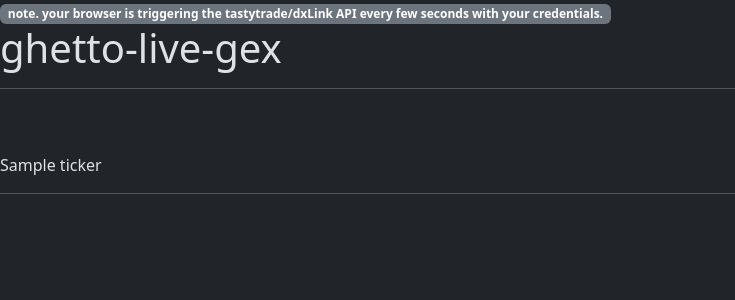
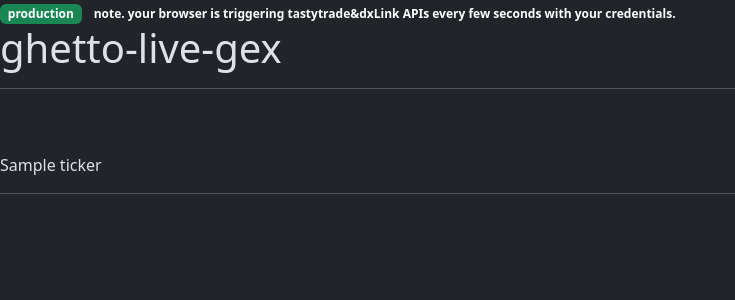
Before and after one commit to pangyuteng/ghetto-gex, a Flask app: template templates/gex.html in a window 1280 px wide. Shown: the top 300 px of the page, without its empty margins (0-735 px from the left). Run offline with Flask 3, Linux system fonts and the light colour scheme; the template is opened without the code that fills it: most values are stand-ins (such as "Sample title", 1, 10 or a date in 2020); parts of the project's set-up code (start-up, migrations or seed data) failed here and were passed over; some libraries are stand-ins or nearby versions.

Commit message:
updated badge

```diff
--- a/app.py
+++ b/app.py
@@ -16,7 +16,7 @@ from flask import (
 
 import asyncio
 from data_utils import (
-    Session, get_session,
+    Session, get_session, is_test_func,
     cache_underlying, cache_option_chain,
     get_data_df,
 )
@@ -40,11 +40,12 @@ def index():
     session = None
     try:
         session = get_session()
+        is_test = is_test_func()
     except:
         app.logger.error(traceback.format_exc())
         message = "unable to login with credentials in .env file!"
 
-    return render_template('index.html',session=session,message=message)
+    return render_template('index.html',session=session,message=message,is_test=is_test)
 
 @app.route('/login', methods=['GET'])
 def login():
@@ -57,7 +58,8 @@ def login():
 def gex():
     tickers = request.args.to_dict()['tickers']
     ticker_list = [x.upper() for x in tickers.split(",") if len(x)>0]
-    return render_template('gex.html',ticker_list=ticker_list)
+    is_test = is_test_func()
+    return render_template('gex.html',ticker_list=ticker_list,is_test=is_test)
 
 # setup cron via client side, yay or nay?
 @app.route('/underlying-ping', methods=['GET'])
--- a/data_utils.py
+++ b/data_utils.py
@@ -29,10 +29,13 @@ from tastytrade.dxfeed import EventType
 
 shared_dir = os.environ.get("SHARED_DIR")
 
+def is_test_func():
+    return False if os.environ.get('IS_TEST') == 'FALSE' else True
+
 def get_session():
     username = os.environ.get('TASTYTRADE_USERNAME')
     password = os.environ.get('TASTYTRADE_PASSWORD')
-    is_test = False if os.environ.get('IS_TEST') == 'FALSE' else True
+    is_test = is_test_func()
     return Session(username,password,is_test=is_test)
 
 @dataclass
--- a/templates/gex.html
+++ b/templates/gex.html
@@ -12,7 +12,12 @@
   </head>
   <body>
 
-    <span class="badge text-bg-secondary">note. your browser is triggering the tastytrade/dxLink API every few seconds with your credentials.</span>
+    {% if is_test %}
+    <span class="badge text-bg-secondary">sandbox</span>
+    {% else %}
+    <span class="badge text-bg-success">production</span>
+    {% endif %}
+    <span class="badge text-bg-dark">note. your browser is triggering tastytrade&dxLink APIs every few seconds with your credentials.</span>
     <h1>ghetto-live-gex</h1>
     <hr>
     {{ message }}
--- a/templates/index.html
+++ b/templates/index.html
@@ -11,13 +11,17 @@
 
   </head>
   <body>
+    {% if is_test %}
+    <span class="badge text-bg-secondary">sandbox</span>
+    {% else %}
+    <span class="badge text-bg-success">production</span>
+    {% endif %}
     <h1>ghetto-live-gex</h1>
     <hr>
     {% if session %}
     <span class="badge text-bg-success">session login success</span>
     {% else %}
     <span class="badge text-bg-warning">session login failed</span>
-    </span>
     {% endif %}
     <script>
     function sandboxChecked(){
```
